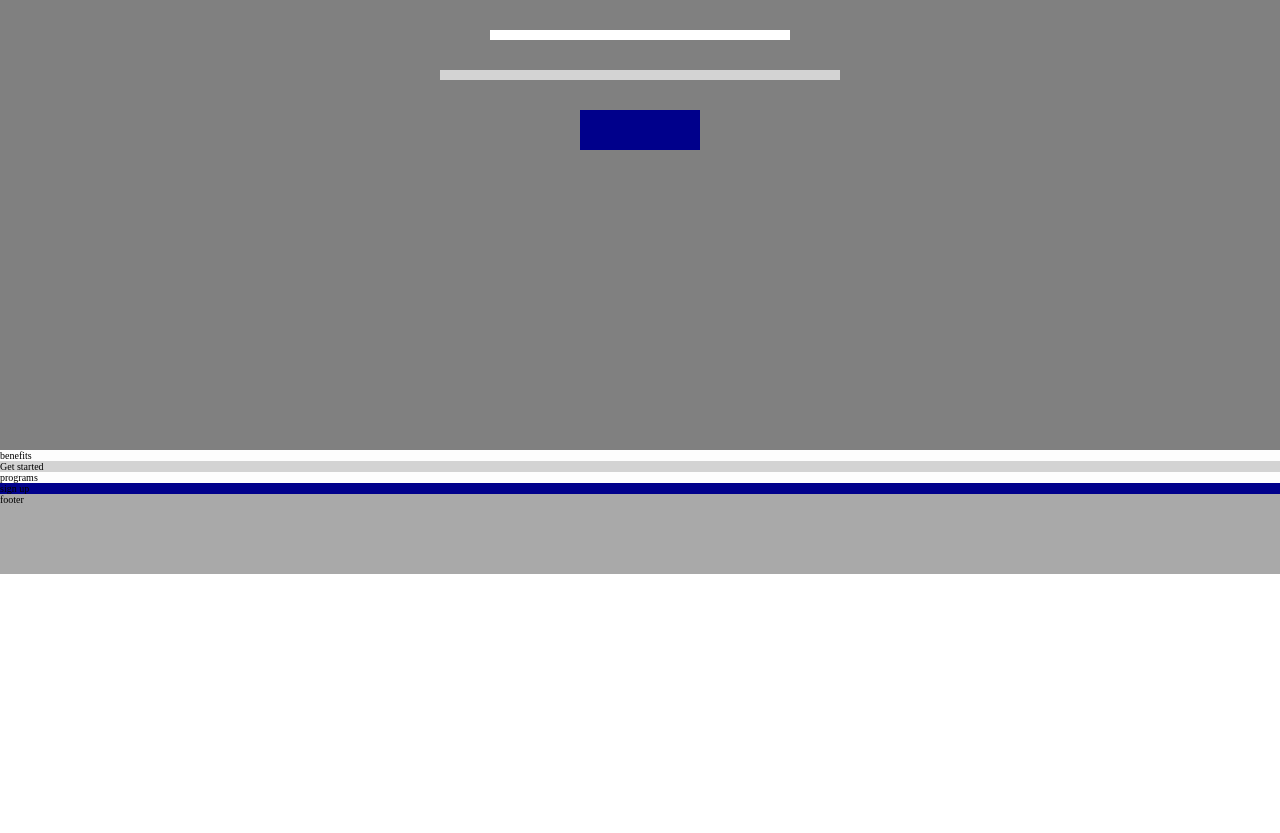
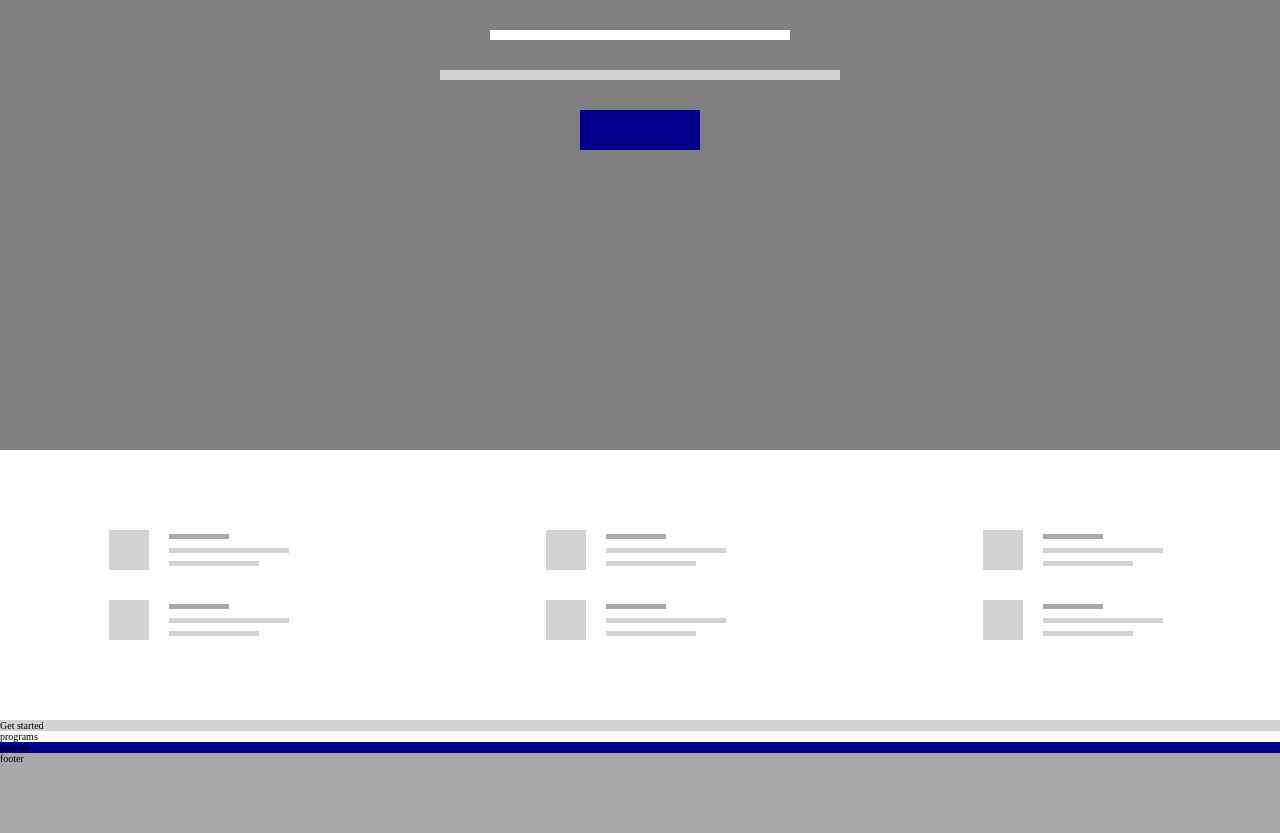
Before and after one commit to yduke926/layout-7, a plain HTML site: page index.html in a window 1280 px wide. Shown: the part 350-1183 px from the top of the page. Before the commit the page ends 924 px from the top, so only its background shows below. Drawn offline with Linux system fonts and the light colour scheme.

Commit message:
benefits

```diff
--- a/index.html
+++ b/index.html
@@ -17,18 +17,60 @@
         <li class="link"></li>
         <li class="link link--blue"></li>
     </nav>
+
     <div class="hero">
         <div class="hero-content">
             <li></li>
             <li></li>
             <li></li>
         </div>
+    </div>
 
+    <div class="benefits">
+        <div class="benefits-box">
+            <div class="img"></div>
+            <li class="dark-line"></li>
+            <li class="grey-line--long"></li>
+            <li class="grey-line--short"></li>
+        </div>
+        <div class="benefits-box">
+            <div class="img"></div>
+            <li class="dark-line"></li>
+            <li class="grey-line--long"></li>
+            <li class="grey-line--short"></li>
+        </div>
+        <div class="benefits-box">
+            <div class="img"></div>
+            <li class="dark-line"></li>
+            <li class="grey-line--long"></li>
+            <li class="grey-line--short"></li>
+        </div>
+        <div class="benefits-box">
+            <div class="img"></div>
+            <li class="dark-line"></li>
+            <li class="grey-line--long"></li>
+            <li class="grey-line--short"></li>
+        </div>
+        <div class="benefits-box">
+            <div class="img"></div>
+            <li class="dark-line"></li>
+            <li class="grey-line--long"></li>
+            <li class="grey-line--short"></li>
+        </div>
+        <div class="benefits-box">
+            <div class="img"></div>
+            <li class="dark-line"></li>
+            <li class="grey-line--long"></li>
+            <li class="grey-line--short"></li>
+        </div>
     </div>
-    <div class="benefits">benefits</div>
+
     <div class="getstarted">Get started</div>
+
     <div class="programs">programs</div>
+
     <div class="signup">sign up</div>
+
     <footer class="footer">footer</footer>
 </body>
 
--- a/styles.css
+++ b/styles.css
@@ -17,6 +17,10 @@ body {
   overflow-x: hidden;
 }
 
+li {
+  list-style: none;
+}
+
 .nav {
   background-color: darkgray;
   display: grid;
@@ -29,7 +33,6 @@ body {
   height: 1rem;
   width: 8rem;
   background-color: #fdfdfd;
-  list-style: none;
 }
 
 .link:nth-child(1) {
@@ -47,7 +50,6 @@ body {
   display: grid;
   align-items: center;
   justify-content: center;
-  list-style: none;
 }
 
 .hero-content {
@@ -75,7 +77,54 @@ body {
 
 .benefits {
   background-color: #fdfdfd;
+  display: grid;
+  grid-template-rows: repeat(2, 1fr);
+  grid-template-columns: repeat(3, 1fr);
+  gap: 3rem;
+  justify-items: center;
+  padding: 8rem 0;
 }
+
+.benefits-box {
+  display: grid;
+  grid-template-columns: 20% 1fr;
+  grid-template-rows: repeat(3, 1fr);
+  column-gap: 2rem;
+  align-items: center;
+}
+
+.img {
+  width: 4rem;
+  height: 4rem;
+  background-color: lightgray;
+}
+
+.benefits-box .img {
+  grid-row: 1 / -1;
+  justify-self: right;
+}
+
+.dark-line,
+.grey-line--long,
+.grey-line--short {
+  height: 0.5rem;
+}
+
+.dark-line {
+  background-color: darkgray;
+  width: 6rem;
+}
+.grey-line--long,
+.grey-line--short {
+  background-color: lightgray;
+}
+.grey-line--long {
+  width: 12rem;
+}
+.grey-line--short {
+  width: 9rem;
+}
+
 .getstarted {
   background-color: lightgray;
 }
```
